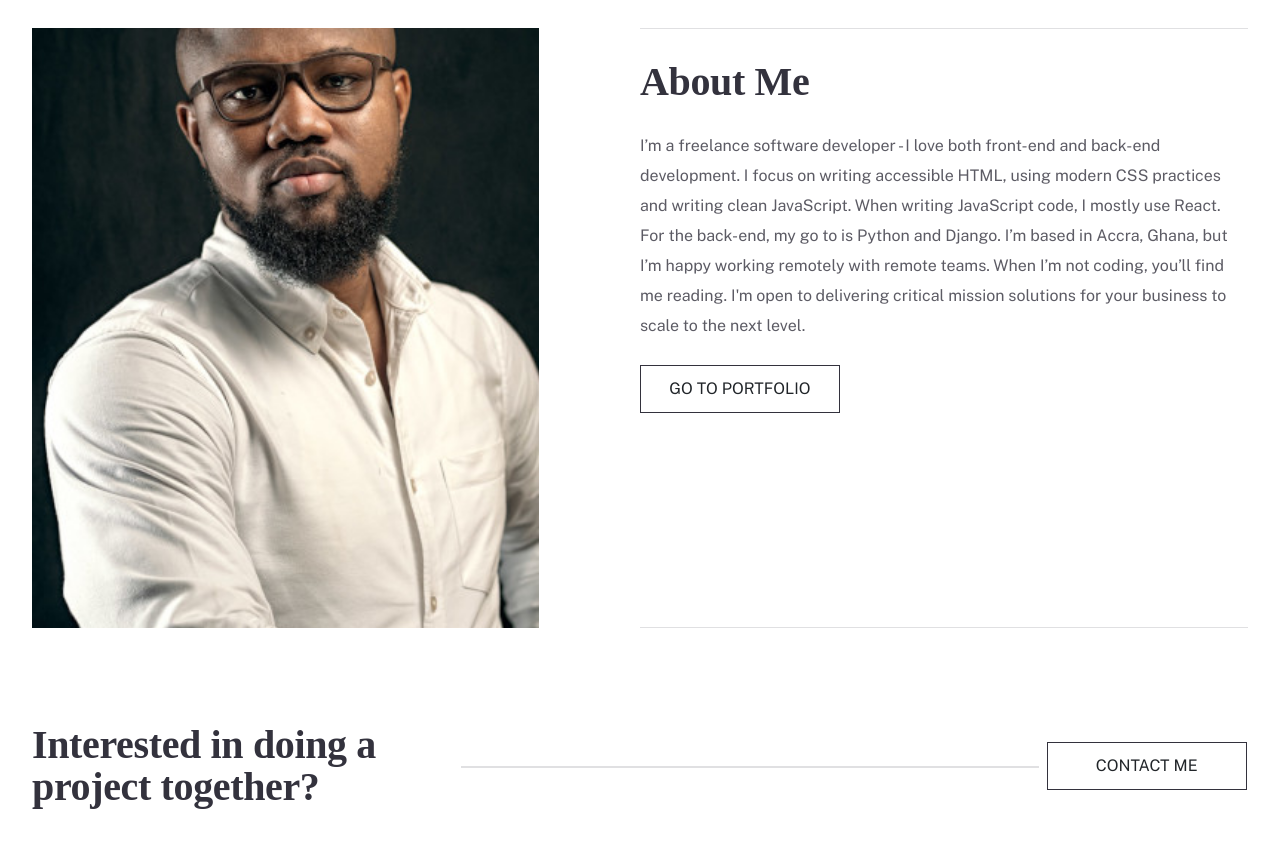
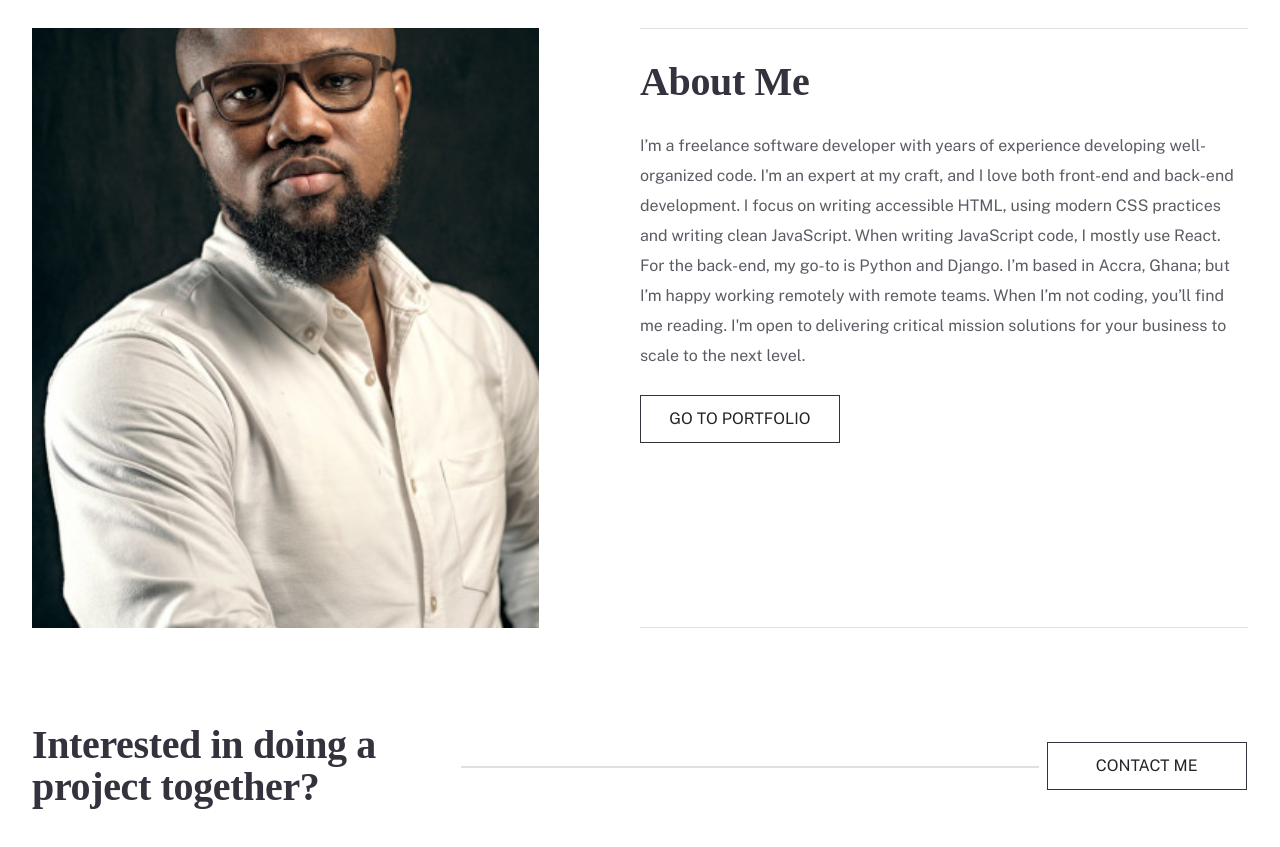
Before and after one commit to Nocks/personal-website-front-end, a plain HTML site: page index.html in a window 1280 px wide. Shown: the part 880-1727 px from the top of the page. Drawn offline with nearby package versions, Linux system fonts and the light colour scheme; a web font is replaced by a local one.

Commit message:
Update about me

```diff
--- a/index.html
+++ b/index.html
@@ -43,7 +43,7 @@
                     </div>
                 </div>
             </div>
-            <section class="about">
+            <section class="about" id="about-me">
                 <div class="row d-md-flex">
                     <div class="col-md-5 about__image"></div>
                     <div class="col-md-6 offset-md-1 about__right">
@@ -51,18 +51,20 @@
                             <div class="col-12 about__text">
                                 <h2>About Me</h2>
                                 <p>
-                                    I’m a freelance software developer - I love both
-                                    front-end and back-end development. I focus on
-                                    writing accessible HTML, using modern CSS
-                                    practices and writing clean JavaScript.
-                                    When writing JavaScript code, I mostly use
-                                    React. For the back-end, my go to is Python
-                                    and Django. I’m based in Accra, Ghana, but
-                                    I’m happy working remotely with remote teams.
-                                    When I’m not coding, you’ll find me reading.
-                                    I'm open to delivering critical mission
-                                    solutions for your business to scale
-                                    to the next level.
+                                    I’m a freelance software developer with
+                                    years of experience developing well-organized
+                                    code. I'm an expert at my craft, and I
+                                    love both front-end and back-end development.
+                                    I focus on writing accessible HTML, using
+                                    modern CSS practices and writing clean
+                                    JavaScript. When writing JavaScript code,
+                                    I mostly use React. For the back-end, my
+                                    go-to is Python and Django. I’m based in
+                                    Accra, Ghana; but I’m happy working remotely
+                                    with remote teams. When I’m not coding,
+                                    you’ll find me reading. I'm open to delivering
+                                    critical mission solutions for your business
+                                    to scale to the next level.
                                 </p>
                                 <a class="btn btn-site btn-alink" href="#">Go to portfolio</a>
                             </div>
```
